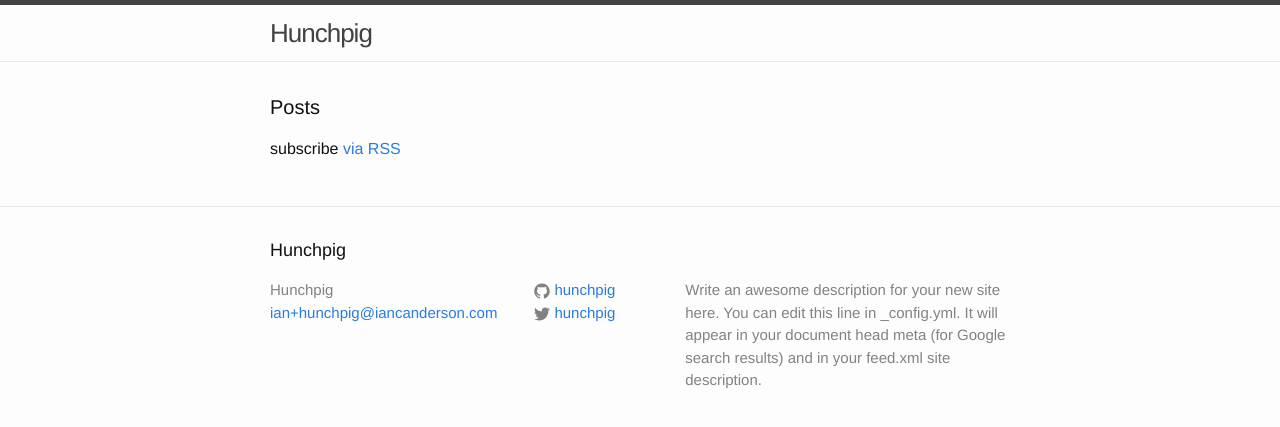
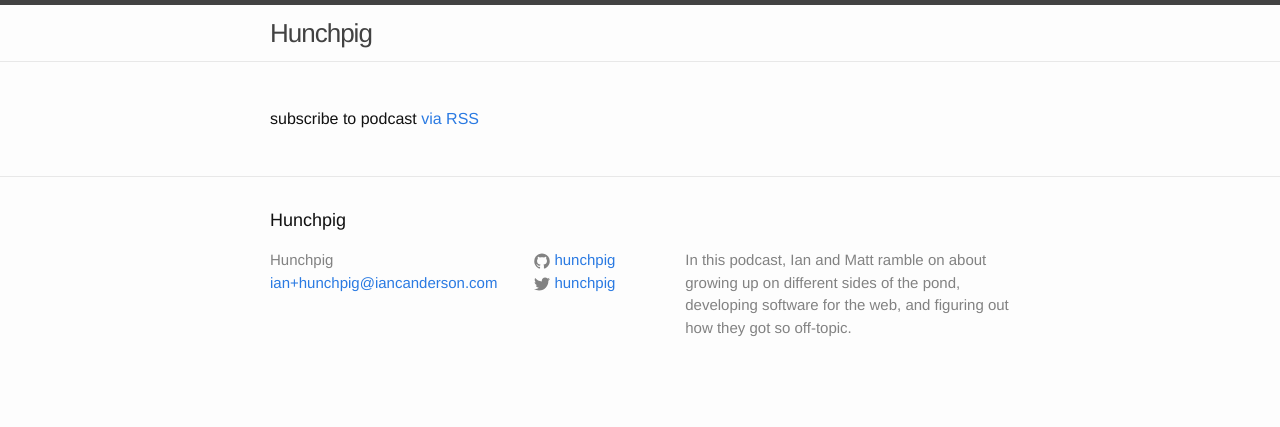
Before and after one commit to hunchpig/hunchpig.github.io, a Jekyll site: the page built from index.html, in a window 1280 px wide. Shown: the top 427 px of the page. Built offline with Jekyll 4.4.1, drawn with Linux system fonts in a browser that asks for light colours.

Commit message:
Site description

```diff
--- a/_config.yml
+++ b/_config.yml
@@ -9,9 +9,9 @@
 title: Hunchpig
 email: ian+hunchpig@iancanderson.com
 description: > # this means to ignore newlines until "baseurl:"
-  Write an awesome description for your new site here. You can edit this
-  line in _config.yml. It will appear in your document head meta (for
-  Google search results) and in your feed.xml site description.
+  In this podcast, Ian and Matt ramble on about growing up on
+  different sides of the pond, developing software for the web, and figuring out
+  how they got so off-topic.
 baseurl: "" # the subpath of your site, e.g. /blog
 url: "https://hunchpig.audio" # the base hostname & protocol for your site
 twitter_username: hunchpig
--- a/index.html
+++ b/index.html
@@ -4,7 +4,7 @@ layout: default
 
 <div class="home">
 
-  <h1 class="page-heading">Posts</h1>
+  <!-- <h1 class="page&#45;heading">Posts</h1> -->
 
   <ul class="post-list">
     {% for post in site.posts %}
@@ -18,6 +18,6 @@ layout: default
     {% endfor %}
   </ul>
 
-  <p class="rss-subscribe">subscribe <a href="{{ "/feed.xml" | prepend: site.baseurl }}">via RSS</a></p>
+  <p class="podcast-subscribe">subscribe to podcast <a href="{{ "/podcast.xml" | prepend: site.baseurl }}">via RSS</a></p>
 
 </div>
```
